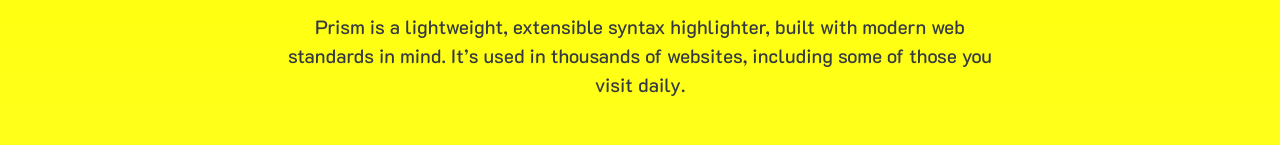
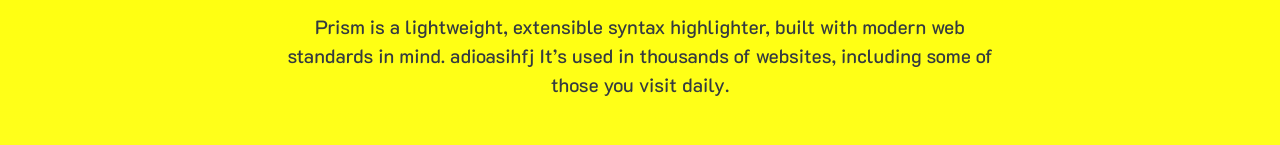
Before and after one commit to GHGlitch/AholdTest, a plain HTML site: page index.html in a window 1280 px wide. Shown: the part 251-396 px from the top of the page. Drawn offline with nearby package versions, Linux system fonts and the light colour scheme; a script that the page names is missing.

Commit message:
Update index.html

```diff
--- a/index.html
+++ b/index.html
@@ -28,7 +28,7 @@
             <div class="col-md-8 mx-auto text-center">
                 <h1>Syntax Highlighter for Every Language</h1>
                 <p class="lead mb-5">Prism is a lightweight, extensible syntax highlighter, built with modern web
-                    standards in mind. It’s used in thousands of websites, including some of those you visit daily.</p>
+                    standards in mind. adioasihfj It’s used in thousands of websites, including some of those you visit daily.</p>
                 <a href="https://github.com/LeaVerou/prism/" class="btn btn-success svg-icon">
                     <em class="mr-2" data-feather="github"></em>
                     Contribute
```
